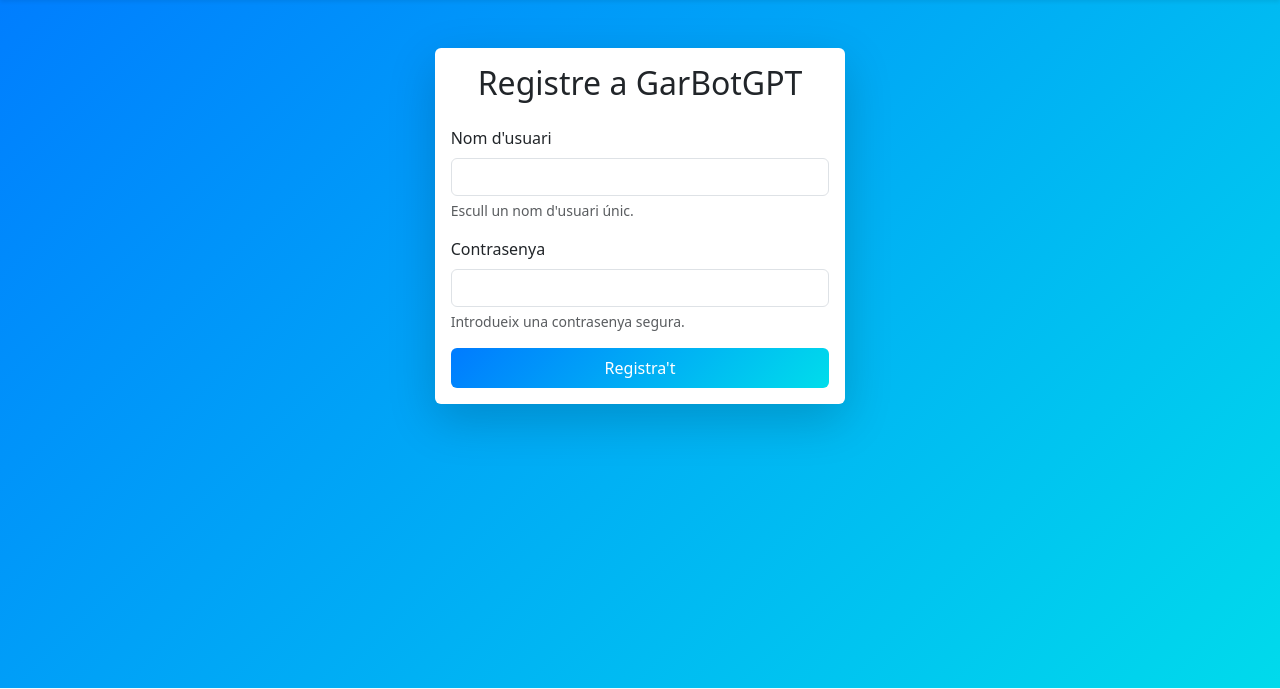
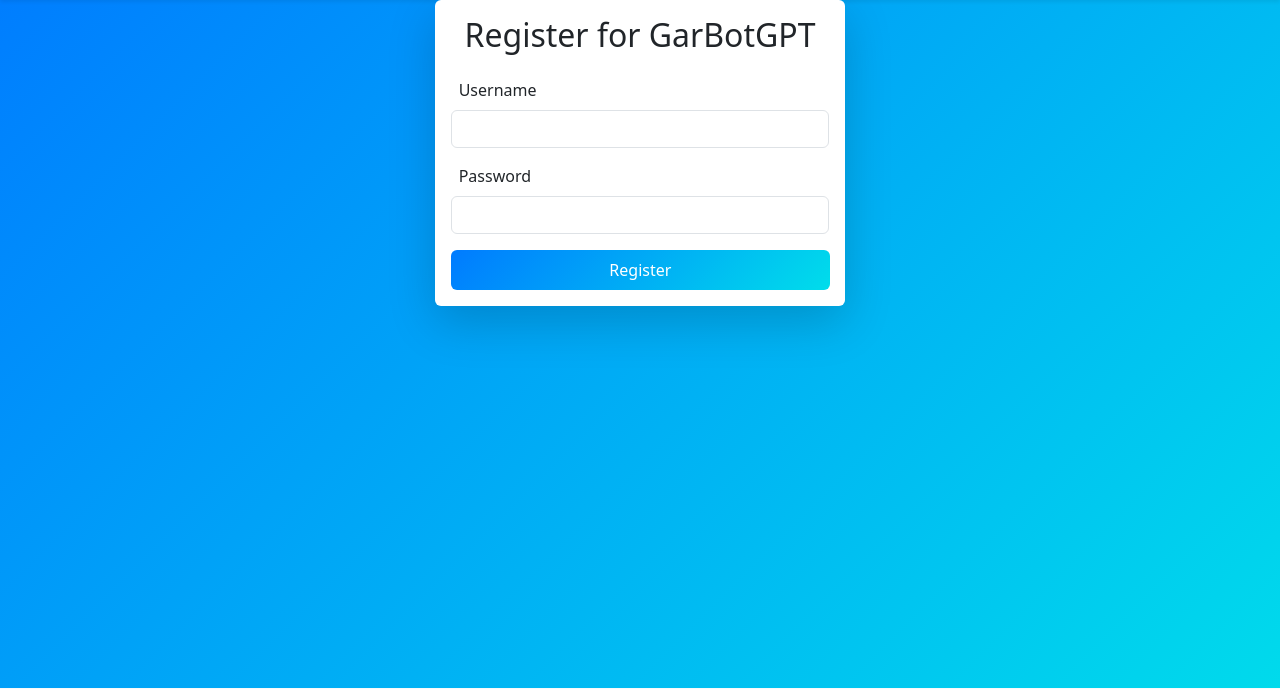
Before and after one commit to Gabo9803/garbotgpt, a Flask app: page /register in a window 1280 px wide. Shown: the part 56-745 px from the top of the page. Run offline with Flask 2, Linux system fonts and the light colour scheme; some libraries are stand-ins or nearby versions.

Commit message:
Update register.html

```diff
--- a/app/templates/register.html
+++ b/app/templates/register.html
@@ -1,43 +1,26 @@
 {% extends "base.html" %}
-{% block title %}Registre a GarBotGPT{% endblock %}
+{% block title %}Register for GarBotGPT{% endblock %}
 {% block content %}
-<section class="py-5">
 <div class="row justify-content-center">
     <div class="col-md-6 col-lg-4">
-            <div class="card shadow-lg border-0 animate__animated animate__fadeIn">
+        <div class="card shadow-lg border-0 animate__animated animate__fadeInUp">
             <div class="card-body">
-                    <h2 class="card-title text-center mb-4">Registre a GarBotGPT</h2>
-                    <form method="POST" id="register-form" novalidate>
+                <h2 class="card-title text-center mb-4">Register for GarBotGPT</h2>
+                <form method="POST">
                     <div class="mb-3">
-                            <label for="username" class="form-label">Nom d'usuari</label>
-                            <input type="text" class="form-control" id="username" name="username" required aria-describedby="usernameHelp">
-                            <div id="usernameHelp" class="form-text">Escull un nom d'usuari únic.</div>
-                            <div class="invalid-feedback">El nom d'usuari és obligatori.</div>
+                        <label for="username" class="form-label"><i class="bi bi-person-fill me-2"></i>Username</label>
+                        <input type="text" class="form-control" id="username" name="username" required>
                     </div>
                     <div class="mb-3">
-                            <label for="password" class="form-label">Contrasenya</label>
-                            <input type="password" class="form-control" id="password" name="password" required aria-describedby="passwordHelp">
-                            <div id="passwordHelp" class="form-text">Introdueix una contrasenya segura.</div>
-                            <div class="invalid-feedback">La contrasenya és obligatòria.</div>
+                        <label for="password" class="form-label"><i class="bi bi-lock-fill me-2"></i>Password</label>
+                        <input type="password" class="form-control" id="password" name="password" required>
                     </div>
                     <div class="d-grid">
-                            <button type="submit" class="btn btn-primary btn-gradient">Registra't</button>
+                        <button type="submit" class="btn btn-primary btn-gradient animate__animated animate__pulse" data-bs-toggle="tooltip" title="Create your account">Register</button>
                     </div>
                 </form>
             </div>
         </div>
     </div>
 </div>
-</section>
-<script>
-    // Validació del formulari al client
-    document.getElementById('register-form').addEventListener('submit', function(event) {
-        const form = this;
-        if (!form.checkValidity()) {
-            event.preventDefault();
-            event.stopPropagation();
-        }
-        form.classList.add('was-validated');
-    });
-</script>
 {% endblock %}
```
Lines whose indentation alone changed are shown as unchanged.
